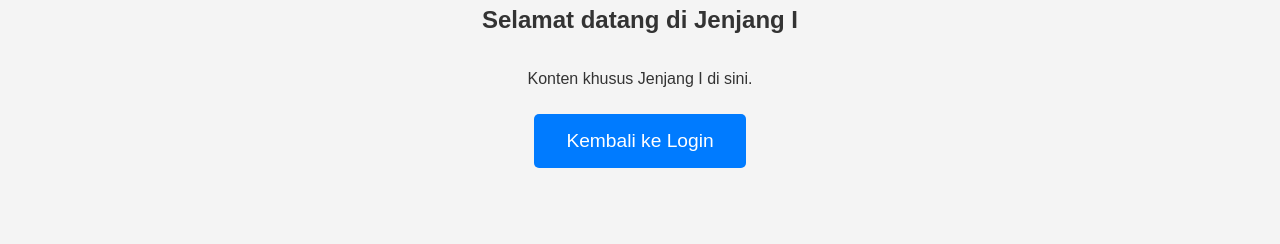
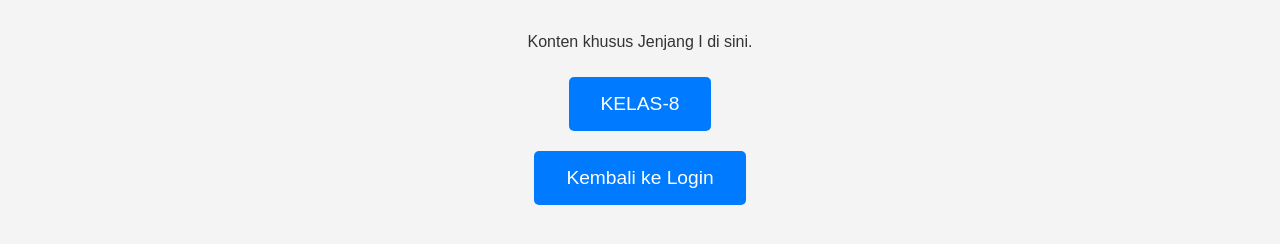
Before and after one commit to bgustom/w, a plain HTML site: page I.html in a window 1280 px wide. Shown: the part 402-646 px from the top of the page. Drawn offline with Linux system fonts and the light colour scheme.

Commit message:
Update I.html
Signed-off-by: bgustom <bimbimgus@gmail.com>

```diff
--- a/I.html
+++ b/I.html
@@ -14,6 +14,7 @@
     <main class="main-content">
         <h2>Selamat datang di Jenjang I</h2>
         <p>Konten khusus Jenjang I di sini.</p>
+        <a class="btn btn-danger" href="http://36.92.79.45:8021/mdl-3-10-2425/index.php" role="button">KELAS-8</a>
         <a href="forum.html" class="btn">Kembali ke Login</a>
     </main>
     <script src="darkmode.js"></script>
```
